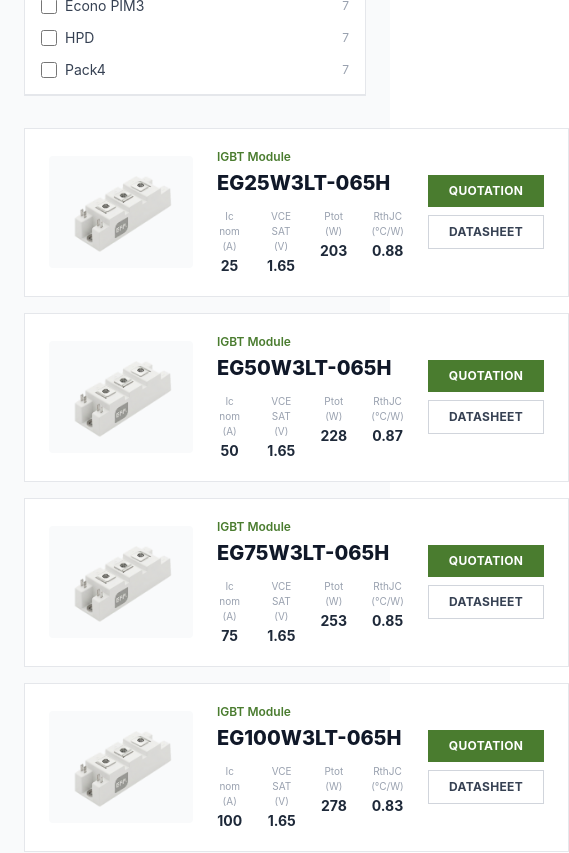
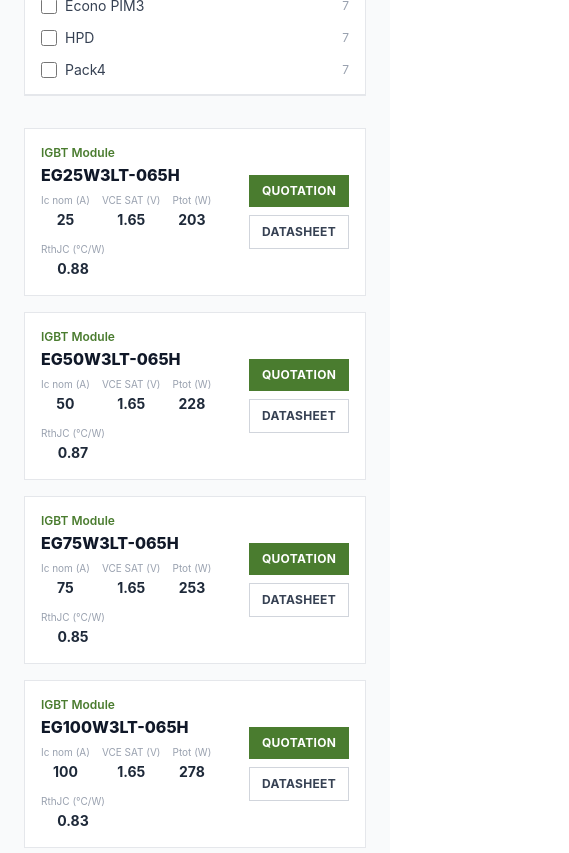
Before and after one commit to towfd/zff_website, a Vue app: page /product in a window 390 px wide. Shown: the part 2960-3813 px from the top of the page, 569 px wide, since content can reach past the window. Built offline with nearby package versions, Linux system fonts and the light colour scheme.

Commit message:
Enhance styling in AppHeader and ProductView components for improved user experience

```diff
--- a/src/components/AppHeader.vue
+++ b/src/components/AppHeader.vue
@@ -65,7 +65,7 @@
                           <RouterLink
                             :to="sub.to"
                             :class="col.title
-                              ? 'text-sm text-gray-600 hover:text-[#4a7c2f] transition-colors'
+                              ? 'text-sm text-gray-600 hover:text-[#2d5016] hover:font-semibold hover:drop-shadow-md transition-colors'
                               : 'text-base font-bold text-gray-800 hover:text-[#4a7c2f] transition-colors'"
                             @click="activeMenu = null"
                           >
--- a/src/views/ProductView.vue
+++ b/src/views/ProductView.vue
@@ -151,19 +151,19 @@
             <div
               v-for="product in pagedProducts"
               :key="product.id"
-              class="bg-white border border-gray-200 flex items-center gap-6 px-6 py-5 hover:shadow-md transition-shadow"
+              class="bg-white border border-gray-200 flex items-center gap-4 sm:gap-6 px-4 sm:px-6 py-4 sm:py-5 hover:shadow-md transition-shadow"
             >
-              <!-- Image -->
-              <div class="flex-shrink-0 w-36 h-28 flex items-center justify-center bg-gray-50 rounded">
+              <!-- Image (hidden on mobile) -->
+              <div class="hidden sm:flex flex-shrink-0 w-36 h-28 items-center justify-center bg-gray-50 rounded">
                 <img :src="componentImg" :alt="product.name" class="w-full h-full object-contain p-2" />
               </div>
 
               <!-- Info -->
               <div class="flex-1 min-w-0">
                 <p class="text-[#4a7c2f] text-xs font-semibold mb-1">{{ product.category }}</p>
-                <h3 class="text-xl font-extrabold text-gray-900 mb-3">{{ product.name }}</h3>
+                <h3 class="text-base sm:text-xl font-extrabold text-gray-900 mb-2 sm:mb-3 leading-tight">{{ product.name }}</h3>
                 <!-- Specs -->
-                <div class="flex gap-6">
+                <div class="flex flex-wrap gap-3 sm:gap-6">
                   <div class="text-center">
                     <p class="text-[10px] text-gray-400 mb-0.5">Ic nom (A)</p>
                     <p class="text-sm font-bold text-gray-800">{{ product.icNom }}</p>
@@ -187,11 +187,11 @@
               <div class="flex flex-col gap-2 flex-shrink-0">
                 <button
                   @click="openQuotation(product)"
-                  class="px-5 py-2 bg-[#4a7c2f] hover:bg-[#3a6022] text-white text-xs font-bold tracking-wide transition-colors"
+                  class="px-3 sm:px-5 py-2 bg-[#4a7c2f] hover:bg-[#3a6022] text-white text-xs font-bold tracking-wide transition-colors whitespace-nowrap"
                 >
                   QUOTATION
                 </button>
-                <button class="px-5 py-2 border border-gray-300 hover:border-[#4a7c2f] text-gray-700 hover:text-[#4a7c2f] text-xs font-bold tracking-wide transition-colors">
+                <button class="px-3 sm:px-5 py-2 border border-gray-300 hover:border-[#4a7c2f] text-gray-700 hover:text-[#4a7c2f] text-xs font-bold tracking-wide transition-colors whitespace-nowrap">
                   DATASHEET
                 </button>
               </div>
```
